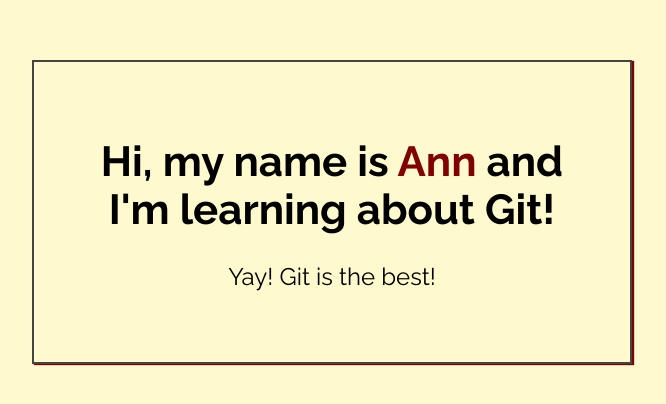
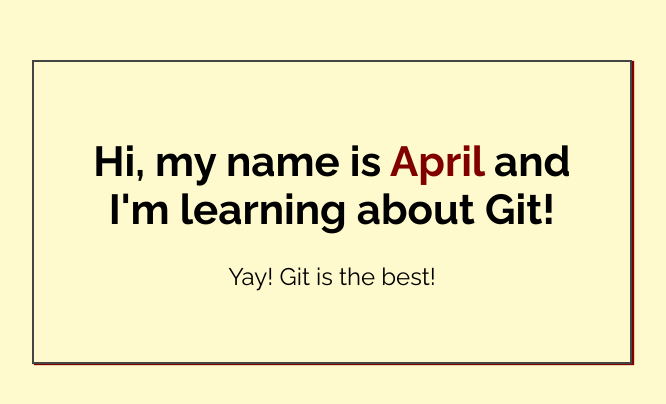
Before and after one commit to avictoriaj/Tale-of-Tails, a plain HTML site: page index.html in a window 1280 px wide. Shown: the part 188-592 px from the top of the page, without its empty margins (308-974 px from the left). Drawn offline with Linux system fonts and the light colour scheme.

Commit message:
Added name to index.html

```diff
--- a/index.html
+++ b/index.html
@@ -14,7 +14,7 @@
 <body>
 
     <div class="greeting">
-        <h1>Hi, my name is <span class="highlight">Ann</span> and I'm learning about Git! </h1>
+        <h1>Hi, my name is <span class="highlight">April</span> and I'm learning about Git! </h1>
 
         <p>Yay! Git is the best!</p>
     </div>
```
